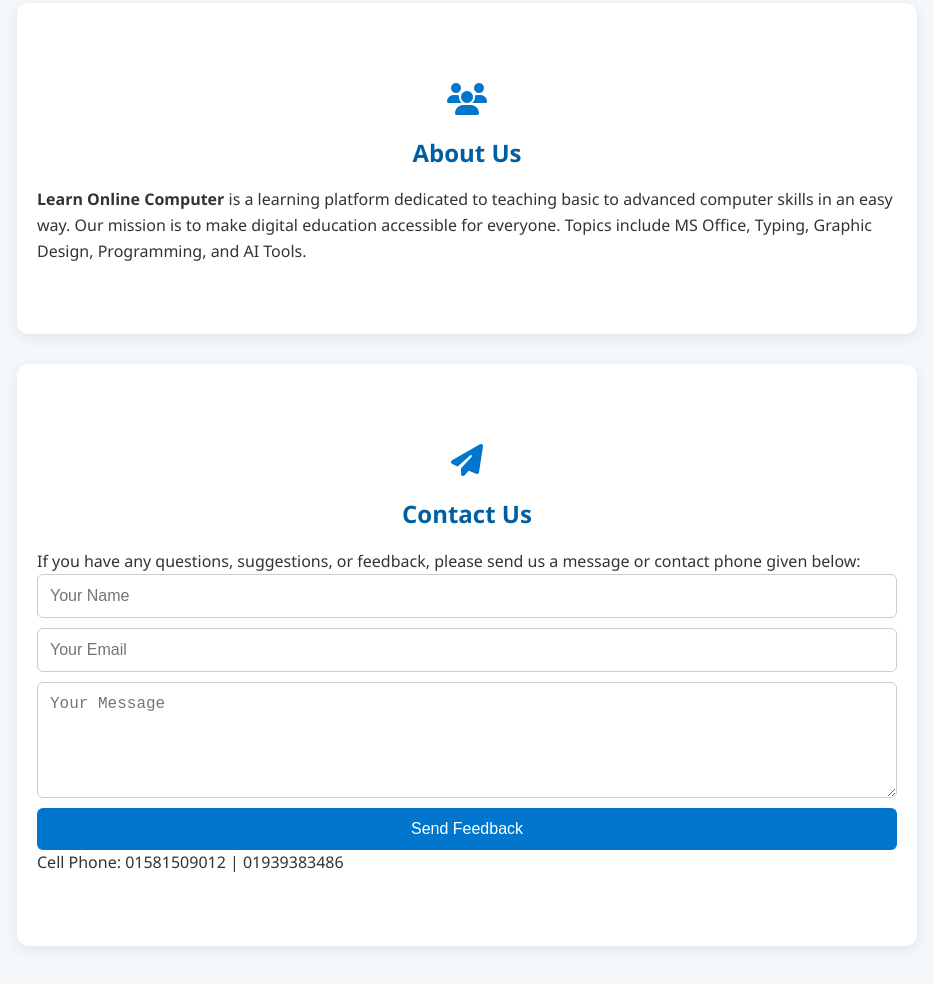
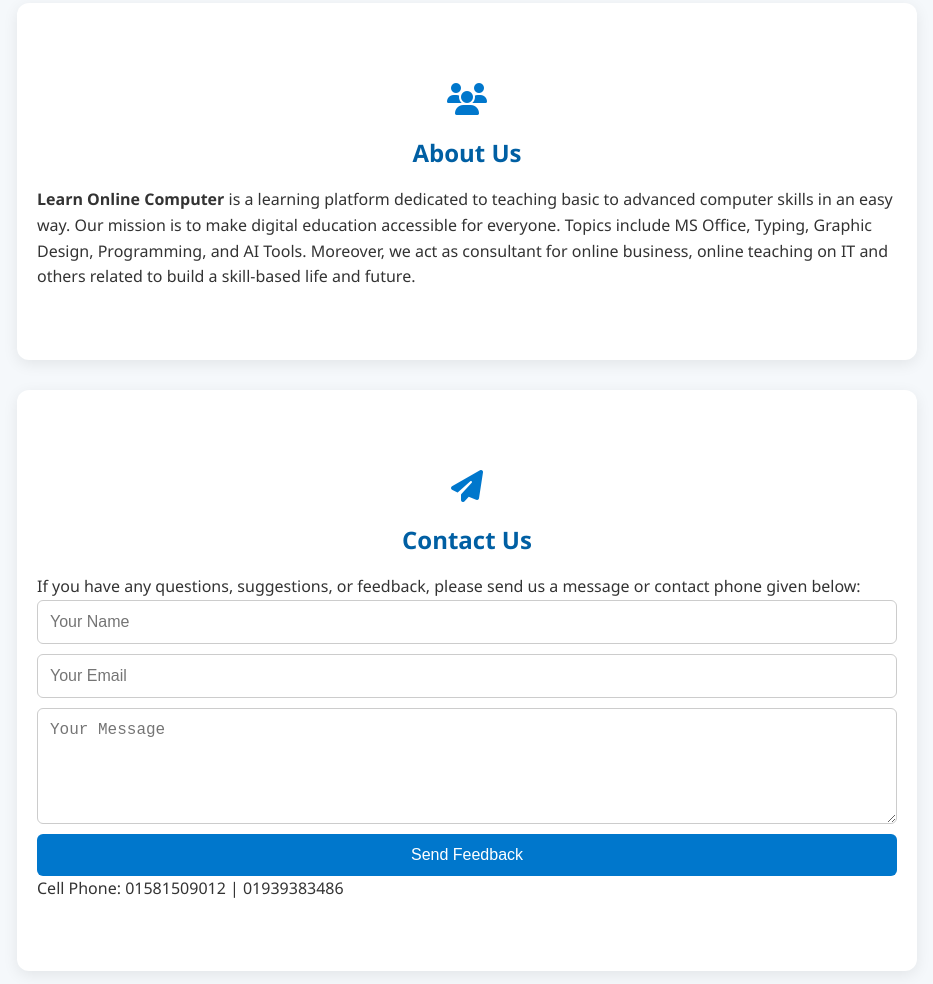
Before and after one commit to rifaturrana/ca-niport, a plain HTML site: page index.html in a window 1280 px wide. Shown: the part 763-1747 px from the top of the page, without its empty margins (173-1106 px from the left). Drawn offline with Linux system fonts and the light colour scheme.

Commit message:
change something

```diff
--- a/index.html
+++ b/index.html
@@ -232,7 +232,7 @@
   <section id="about">
     <span class="icon"><i class="fa-solid fa-users"></i></span>
     <h2>About Us</h2>
-    <p><b>Learn Online Computer</b> is a learning platform dedicated to teaching basic to advanced computer skills in an easy way. Our mission is to make digital education accessible for everyone. Topics include MS Office, Typing, Graphic Design, Programming, and AI Tools.</p>
+    <p><b>Learn Online Computer</b> is a learning platform dedicated to teaching basic to advanced computer skills in an easy way. Our mission is to make digital education accessible for everyone. Topics include MS Office, Typing, Graphic Design, Programming, and AI Tools. Moreover, we act as consultant for online business, online teaching on IT and others related to build a skill-based life and future. </p>
   </section>
 
   <section id="contact">
```
